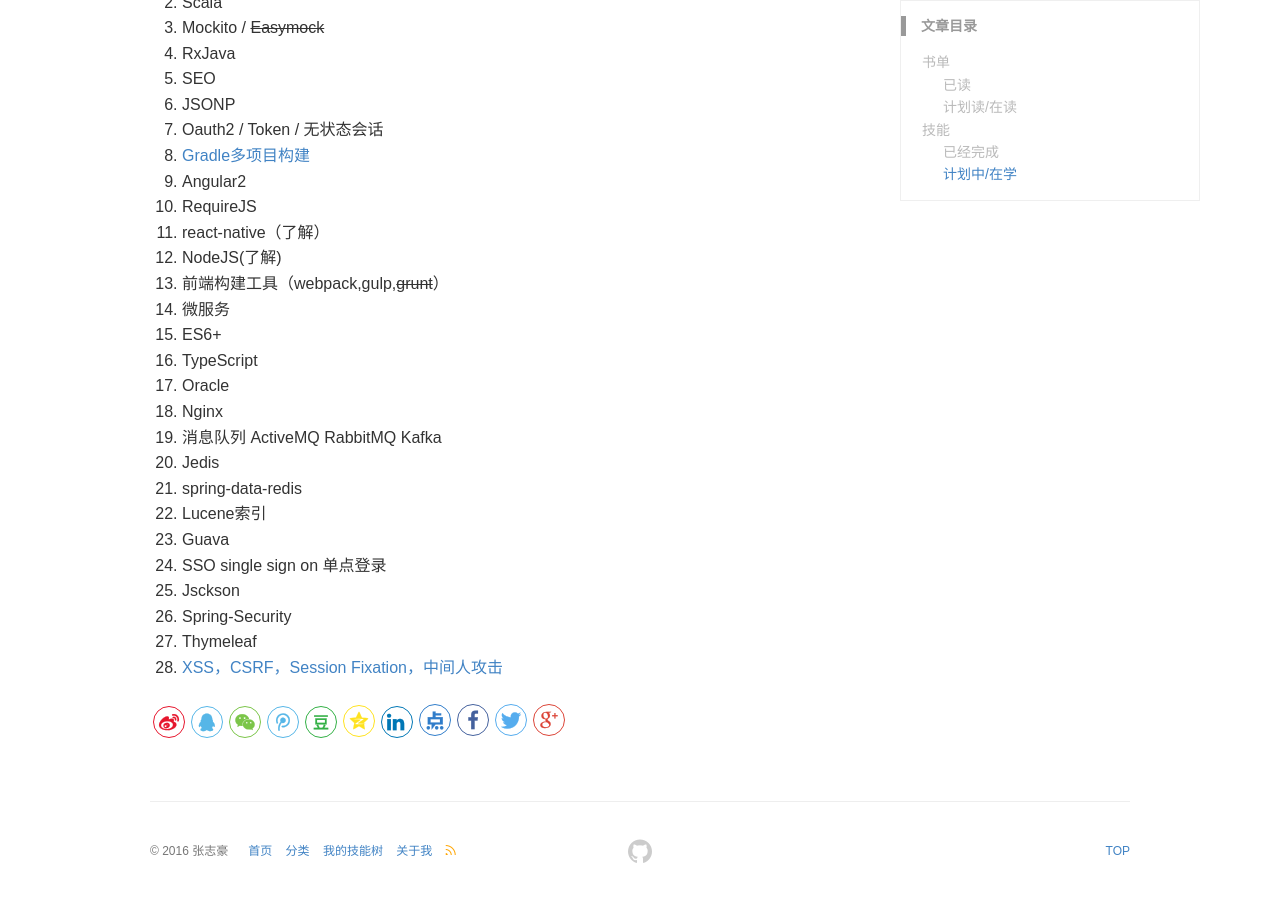
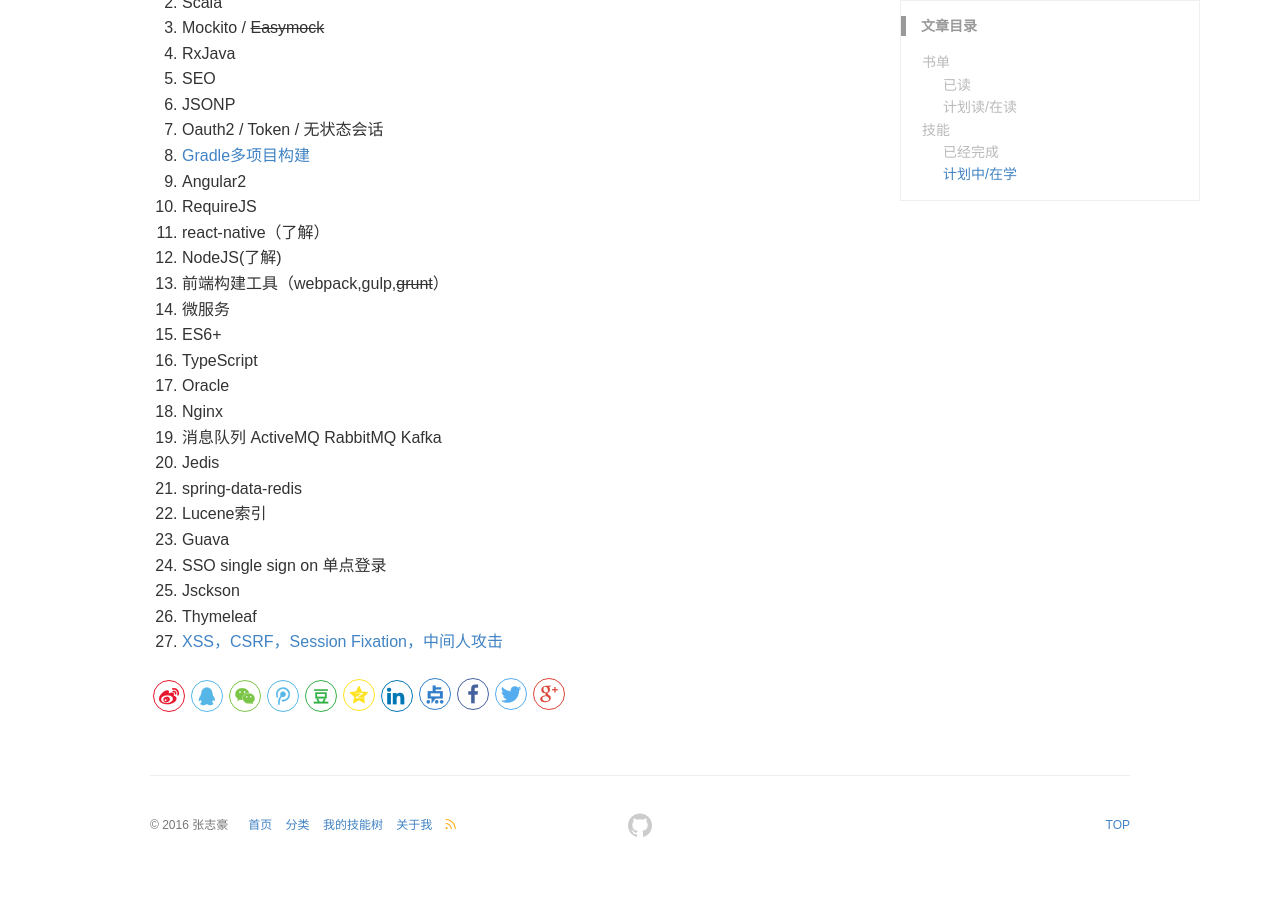
Before and after one commit to izhangzhihao/izhangzhihao.github.io, a Jekyll site: the page built from pages/MySkillTree.md, in a window 1280 px wide and 900 px high, scrolled down 2391 px. Built offline with Jekyll 4.4.1, drawn with Linux system fonts in a browser that asks for light colours; after the commit the page ends 3265 px from its top, so only the background shows below that.

Commit message:
放弃 spring security ，这货神TM坑爹，简直傻逼，怪不得Spring自己都不用！

```diff
--- a/pages/MySkillTree.md
+++ b/pages/MySkillTree.md
@@ -107,6 +107,5 @@
 4. Guava
 1.	SSO single sign on 单点登录
 2.	Jsckson
-3.	Spring-Security
 2.	Thymeleaf
 4. [XSS，CSRF，Session Fixation，中间人攻击](http://www.cnblogs.com/coco1s/p/5777260.html)
```
